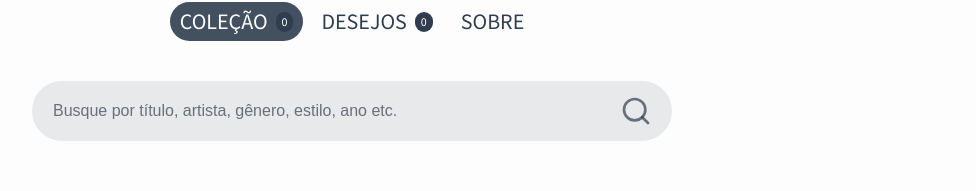
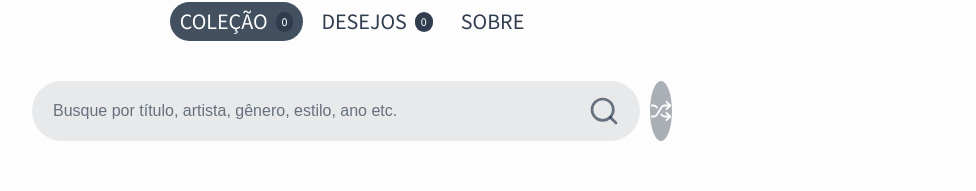
Before and after one commit to diegocoxta/discos, a Next.js app: page / in a window 1280 px wide. Shown: the part 416-607 px from the top of the page, without its empty margins (288-1264 px from the left). Built offline with nearby package versions, Linux system fonts and the light colour scheme; no server answers.

Commit message:
feat(vinyllist): add shuffle button to open a random record

```diff
--- a/components/VinylList/index.tsx
+++ b/components/VinylList/index.tsx
@@ -2,8 +2,9 @@
 
 import { useState } from "react";
 import Link from "next/link";
+import { useRouter } from "next/navigation";
 import Fuse from "fuse.js";
-import { Search, X } from "lucide-react";
+import { Search, Shuffle, X } from "lucide-react";
 
 import Sleeve from "@/components/Sleeve";
 
@@ -43,8 +44,15 @@ function search(
 }
 
 export default function VinylList(props: VinylListProps) {
+  const router = useRouter();
   const [searchQuery, setSearchQuery] = useState("");
   const list = search(props.list, searchQuery);
+
+  function openRandomRecord() {
+    const record = list[Math.floor(Math.random() * list.length)];
+
+    router.push(createVinylLink(record));
+  }
 
   const customFieldColorId = props.customFields?.find(
     (field) => field.name === "Color",
@@ -52,6 +60,7 @@ export default function VinylList(props: VinylListProps) {
 
   return (
     <>
+      <div className={styles.searchRow}>
         <div className={styles.searchContainer}>
           <input
             type="text"
@@ -66,6 +75,17 @@ export default function VinylList(props: VinylListProps) {
             )}
             {searchQuery === "" && <Search />}
           </div>
+        </div>
+        <button
+          type="button"
+          className={styles.shuffle}
+          onClick={openRandomRecord}
+          disabled={list.length === 0}
+          aria-label="Abrir um disco aleatório"
+          title="Abrir um disco aleatório"
+        >
+          <Shuffle />
+        </button>
       </div>
       <ul className={styles.list}>
         {list.length === 0 && (
--- a/components/VinylList/styles.module.css
+++ b/components/VinylList/styles.module.css
@@ -47,13 +47,50 @@
   margin-top: 5px;
 }
 
-.searchContainer {
+.searchRow {
+  display: flex;
+  align-items: stretch;
+  gap: 10px;
   width: 80%;
   margin: 0px auto 50px;
-  position: relative;
 
   @media (min-width: 786px) {
     width: 50%;
+  }
+}
+
+.searchContainer {
+  flex: 1;
+  min-width: 0;
+  position: relative;
+}
+
+.shuffle {
+  display: flex;
+  align-items: center;
+  justify-content: center;
+  flex-shrink: 0;
+  aspect-ratio: 1;
+  border: 0;
+  border-radius: 50%;
+  background-color: var(--text-color);
+  color: #fff;
+  cursor: pointer;
+  transition: all 0.2s ease-in;
+
+  &:hover:not(:disabled) {
+    background-color: var(--accent-color);
+    transform: rotate(10deg);
+  }
+
+  &:disabled {
+    opacity: 0.4;
+    cursor: not-allowed;
+  }
+
+  svg {
+    width: 22px;
+    height: 22px;
   }
 }
 
```
Lines whose indentation alone changed are shown as unchanged.
